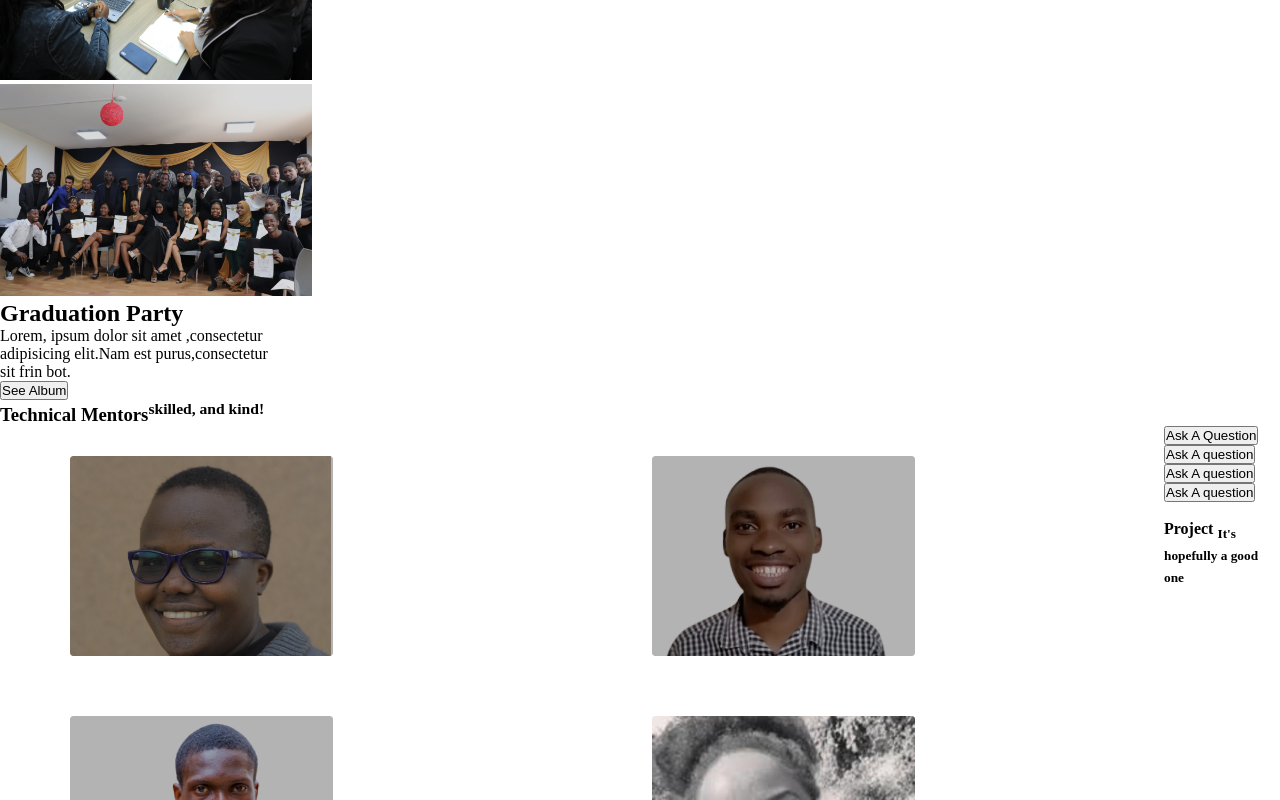
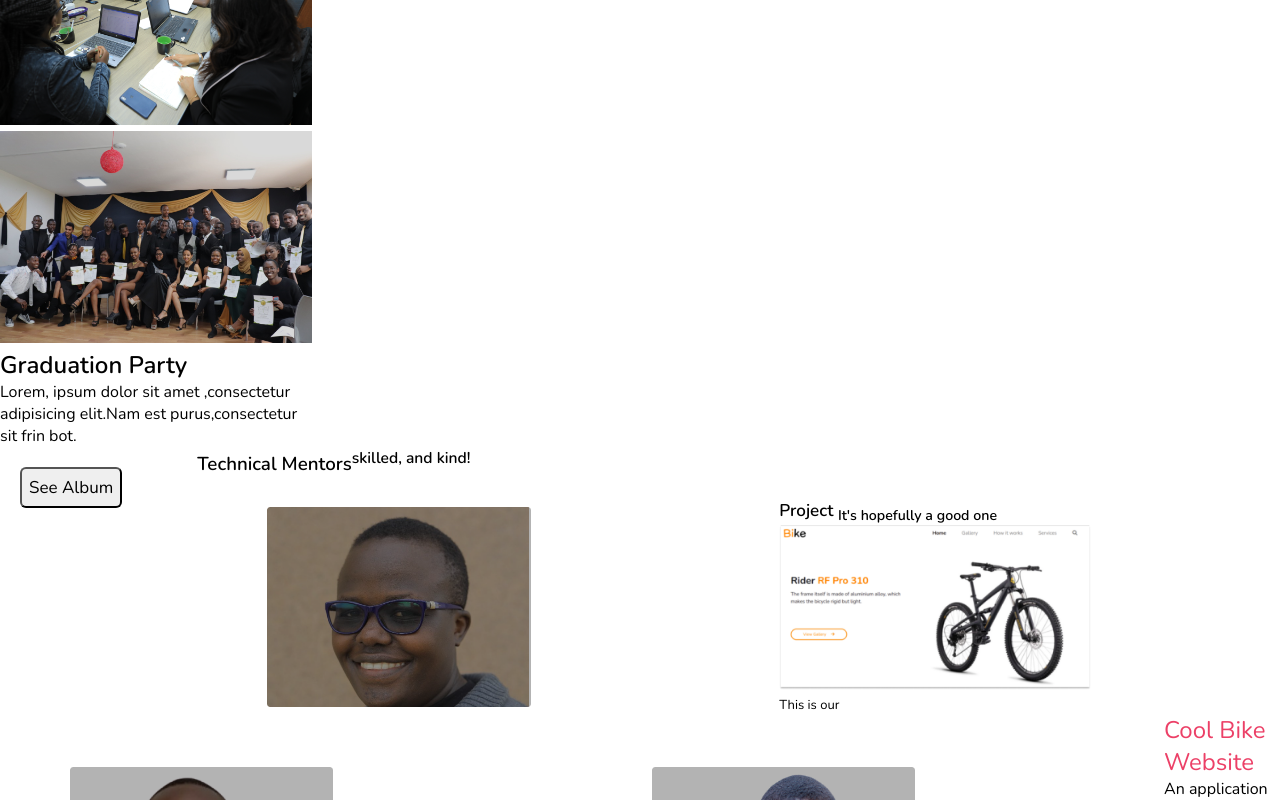
Before and after one commit to Koskei57/Moringa-assignmet-1, a plain HTML site: page index.html in a window 1280 px wide. Shown: the part 1380-2180 px from the top of the page. Drawn offline with nearby package versions, Linux system fonts and the light colour scheme.

Commit message:
updated html and css file

```diff
--- a/assets/css/index.css
+++ b/assets/css/index.css
@@ -4,6 +4,7 @@
     text-decoration: none;
     list-style: none;
     box-sizing: border-box;
+    font-family: 'Nunito', sans-serif;
 }
 body{
     font-family: 'Times New Roman', Times, serif;
@@ -107,7 +108,7 @@ a.active{
 .h-orientation
 {
     box-sizing: border-box;
-    display: block;
+    display: inline-block;
     padding-right: 20px;
 
 }
@@ -133,10 +134,7 @@ a.active{
     width: 25%;
     padding-right: 8px;
 }
-#jpg9
-{
-    padding-left: 20px;
-}
+
 .ul
 {
     list-style: none;
@@ -162,3 +160,45 @@ li
     box-sizing: border-box;
     display: flex;
 }
+.container
+{
+    position: relative;
+    text-align: center;
+    color: #EC4067;
+}
+.but4
+{
+    float: left;
+    font-size: 17px;
+    margin-top: 20px;
+    margin-left: 20px;
+    border-radius: 6px;
+    padding: 7px;
+    margin-right: 75px;
+}
+#but4
+{
+    background-color:white;
+    border-color: #ec4067;
+}
+#project
+{
+    padding-left: 15px;
+    font-size: 17px;
+}
+#jpg9
+{
+    padding-left: 20px;
+}
+#web
+{
+    padding-right: 15px;
+    font-size: small;
+}
+
+#coolbike
+{
+    padding-left: 15px;
+    font-size: x-large;
+    color: #ec4067;
+}
--- a/index.html
+++ b/index.html
@@ -5,7 +5,10 @@
   <head>
 
       <title>Background color</title>
-      <link rel="stylesheet" type="text/css" href="./assets/css/index.css">
+      <link rel="stylesheet" type="text/css" href="./assets/css/index.css"><link rel="preconnect" href="https://fonts.googleapis.com">
+      <link rel="preconnect" href="https://fonts.gstatic.com" crossorigin>
+      <link href="https://fonts.googleapis.com/css2?family=Nunito:ital,wght@0,200;0,400;0,600;1,200;1,400&display=swap" rel="stylesheet">
+
 
   </head>
 
@@ -109,10 +112,10 @@
     </div>
 </div>
 <div>
-    <p>This is our</p>
+    <p id="web">This is our</p>
 </div>
 <div>
-    <p>Cool Bike Website</p>
+    <p id="coolbike">Cool Bike Website</p>
     <p>An application that allows users to show case bikes for<br> sale and hire whenever they are having team bonding<br>and any hiking activities</p>
 </div>
   </body>
```
